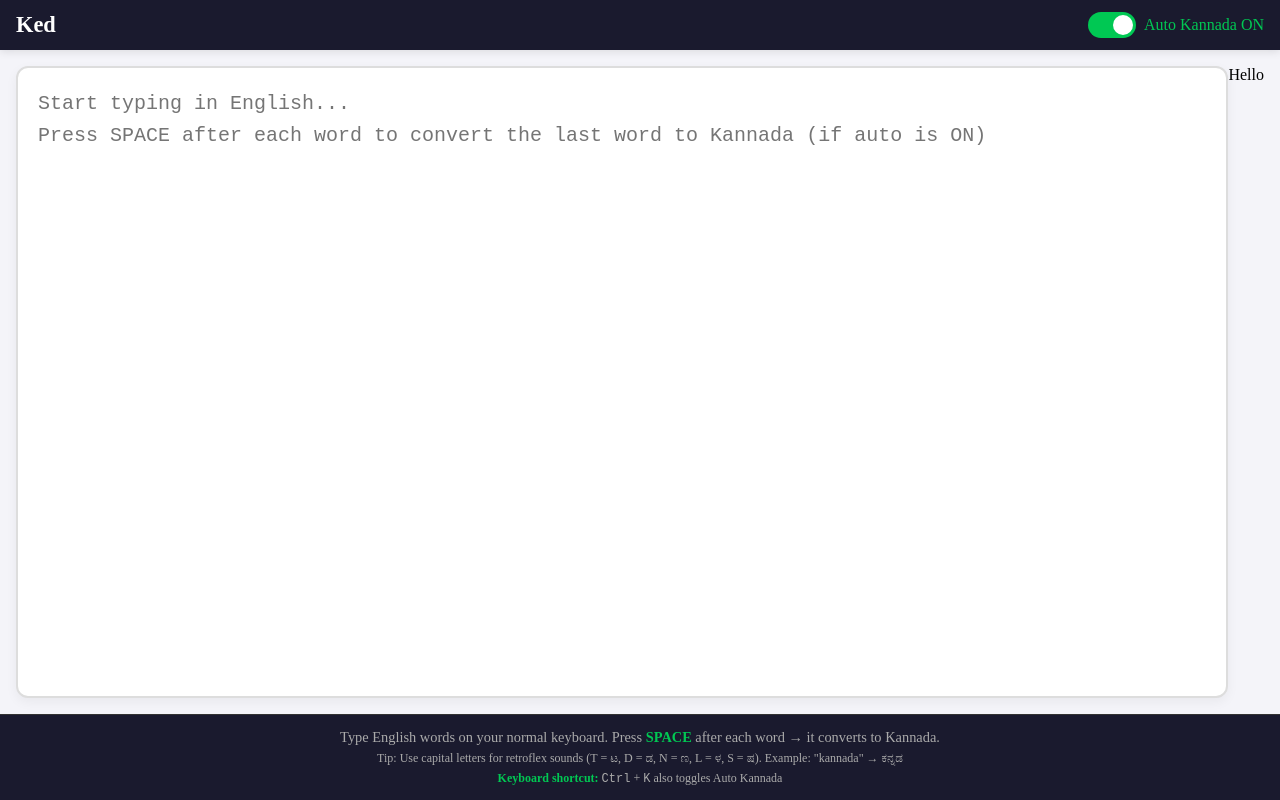
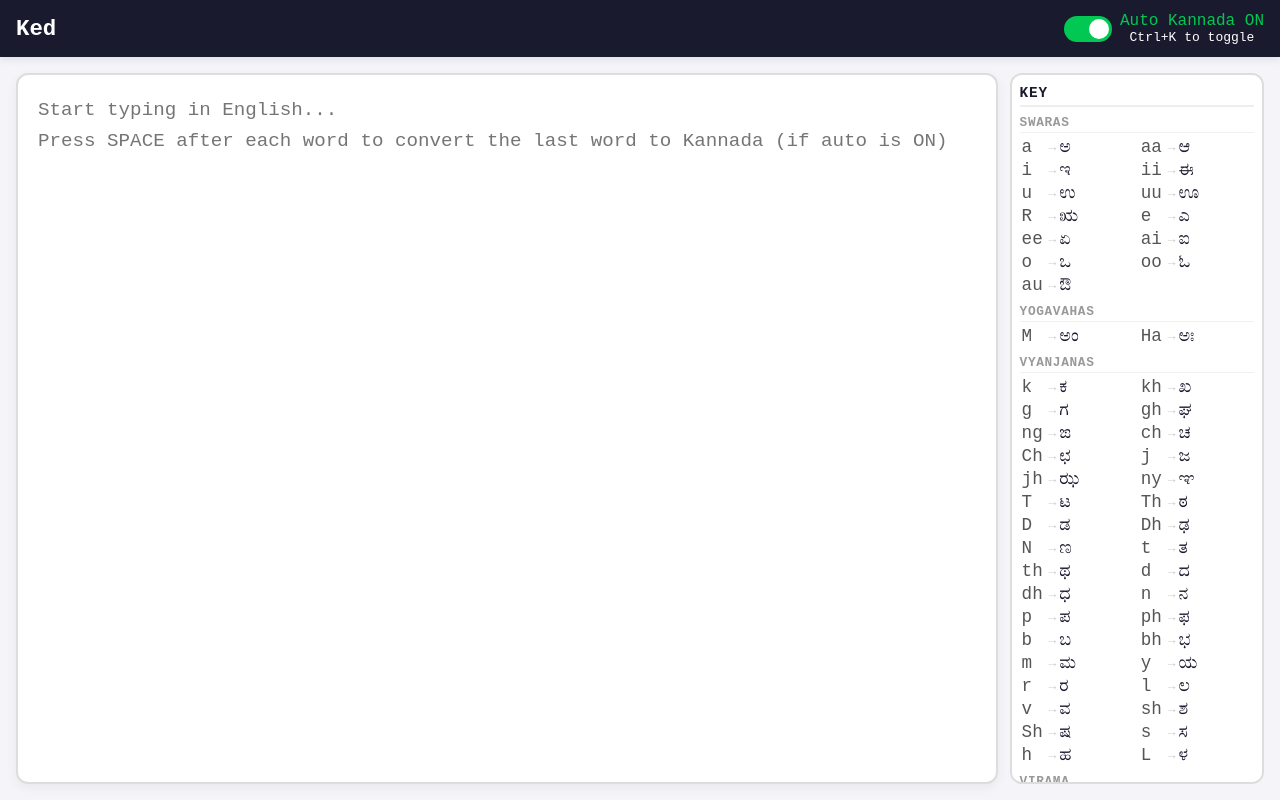
Before and after one commit to karadifilms/ked, a plain HTML site: page index.html in a window 1280 px wide. Drawn offline with Linux system fonts and the light colour scheme.

Commit message:
good for public usage, added key, cleaned up a few things

```diff
--- a/index.html
+++ b/index.html
@@ -17,20 +17,17 @@
                     <input type="checkbox" id="auto-toggle" checked>
                     <span class="slider"></span>
                 </label>
-                <span id="toggle-label" class="toggle-label">Auto Kannada</span>
+                <div id="toggle-label-and-helper">
+                    <span id="toggle-label" class="toggle-label"></span>
+                    <div id="toggle-helper">Ctrl+K to toggle</div>
+                </div>
             </div>
         </div>
     </div>
 
     <div class="editor-container">
         <textarea id="editor" placeholder="Start typing in English...&#10;Press SPACE after each word to convert the last word to Kannada (if auto is ON)"></textarea>
-        <div id="helpbar">Hello</div>
-    </div>
-
-    <div class="footer">
-        <p>Type English words on your normal keyboard. Press <strong>SPACE</strong> after each word → it converts to Kannada.</p>
-        <p><small>Tip: Use capital letters for retroflex sounds (T = ಟ, D = ಡ, N = ಣ, L = ಳ, S = ಷ). Example: "kannada" → ಕನ್ನಡ</small></p>
-        <p><small><strong>Keyboard shortcut:</strong> <kbd>Ctrl</kbd> + <kbd>K</kbd> also toggles Auto Kannada</small></p>
+        <div id="helpbar"></div>
     </div>
 
     <script src="script.js"></script>
--- a/script.js
+++ b/script.js
@@ -1,4 +1,4 @@
-const isDebugMode = true;
+const isDebugMode = false;
 
 const consonants = {
   'k':'ಕ', 'kh':'ಖ', 'g':'ಗ', 'gh':'ಘ', 'ng':'ಙ',
@@ -141,6 +141,31 @@ function transliterateToKannada(word) {
     return convertedWord;
 }
 
+function buildKeyPanel() {
+    const panel = document.getElementById('helpbar');
+
+    function makeSection(title, entries) {
+        let html = `<div class="key-section"><h3>${title}</h3><div class="key-grid">`;
+        for (const [en, kn] of entries) {
+            html += `<div class="key-row"><span class="key-en">${en}</span><span class="key-arrow">→</span><span class="key-kn">${kn}</span></div>`;
+        }
+        html += '</div></div>';
+        return html;
+    }
+
+    const vowelEntries = Object.entries(swaragalu).map(([en, v]) => [en, v.standalone]);
+    const yogavahaEntries = Object.entries(yogavahas).map(([en, v]) => [en, v.standalone]);
+    const consonantEntries = Object.entries(consonants);
+    const viramaEntries = Object.entries(virama).map(([en, kn]) => [en, kn]);
+
+    panel.innerHTML =
+        '<h2>Key</h2>' +
+        makeSection('Swaras', vowelEntries) +
+        makeSection('Yogavahas', yogavahaEntries) +
+        makeSection('Vyanjanas', consonantEntries) +
+        makeSection('Virama', viramaEntries);
+}
+
 // Main app logic
 document.addEventListener('DOMContentLoaded', () => {
     const editor = document.getElementById('editor');
@@ -162,26 +187,21 @@ document.addEventListener('DOMContentLoaded', () => {
         updateToggleLabel();
     });
 
-    // NEW: Keyboard shortcut - Ctrl + K to toggle Auto Kannada
+    // Ctrl + K to toggle Auto Kannada
     document.addEventListener('keydown', (e) => {
         if (e.ctrlKey && e.key.toLowerCase() === 'k') {
-            e.preventDefault(); // FIXME Prevent browser default (e.g. find in some browsers)
+            // This is needed, in firefox Ctrl+K takes the cursor to the
+            // search bar as a default behaviour.
+            e.preventDefault();
 
             // Toggle the checkbox and state
             autoToggle.checked = !autoToggle.checked;
             autoConvertEnabled = autoToggle.checked;
             updateToggleLabel();
-
-            // FIXME (should this be in the css file somehow?) Optional: visual feedback (brief flash on toggle label)
-            toggleLabel.style.transition = 'transform 0.1s';
-            toggleLabel.style.transform = 'scale(1.15)';
-            setTimeout(() => {
-                toggleLabel.style.transform = 'scale(1)';
-            }, 150);
         }
     });
 
-    // Core conversion: happens ONLY on SPACE key
+    // Core conversion: happens on SPACE key
     editor.addEventListener('keyup', (e) => {
         if (!autoConvertEnabled) return;
         if (e.key !== ' ') return;
@@ -221,6 +241,7 @@ document.addEventListener('DOMContentLoaded', () => {
         editor.selectionEnd = newCursorPosition;
     });
 
-    // Initial label update
+    // Initial setup
     updateToggleLabel();
+    buildKeyPanel();
 });
--- a/styles.css
+++ b/styles.css
@@ -11,6 +11,7 @@ body {
     flex-direction: column;
     overflow: hidden;
     touch-action: manipulation;
+    font-family: monospace;
 }
 
 .header {
@@ -28,7 +29,6 @@ body {
 
 h1 {
     font-size: 1.4rem;
-    font-weight: 600;
 }
 
 .controls {
@@ -42,6 +42,13 @@ h1 {
     display: flex;
     align-items: center;
     gap: 8px;
+}
+
+#toggle-label-and-helper {
+    display: flex;
+    flex-direction: column;
+    justify-content: center;
+    align-items: center;
 }
 
 .switch {
@@ -122,15 +129,15 @@ select {
     flex: 1;
     padding: 16px;
     display: flex;
+    gap: 12px;
     min-height: 0;
 }
 
 #editor {
-    flex: 1;
-    width: 100%;
+    flex: 4;
     height: 100%;
     padding: 20px;
-    font-size: 1.25rem;
+    font-size: 1.20rem;
     line-height: 1.6;
     border: 2px solid #ddd;
     border-radius: 12px;
@@ -138,13 +145,71 @@ select {
     outline: none;
     background: white;
     box-shadow: 0 4px 12px rgba(0, 0, 0, 0.05);
-    /* transition: font-family 0.2s ease; */
     overflow-y: auto;
 }
 
-#editor:focus {
-    border-color: #00c853;
-    box-shadow: 0 0 0 4px rgba(0, 200, 83, 0.15);
+#helpbar {
+    flex: 1;
+    overflow-y: auto;
+    background: white;
+    border: 2px solid #ddd;
+    border-radius: 12px;
+    padding: 10px 8px;
+    min-height: 0;
+}
+
+#helpbar h2 {
+    font-size: 0.9rem;
+    text-transform: uppercase;
+    letter-spacing: 0.06em;
+    color: #1a1a2e;
+    margin-bottom: 8px;
+    padding-bottom: 4px;
+    border-bottom: 2px solid #eee;
+}
+
+.key-section {
+    margin-bottom: 8px;
+}
+
+.key-section h3 {
+    font-size: 0.8rem;
+    text-transform: uppercase;
+    letter-spacing: 0.05em;
+    color: #999;
+    margin-bottom: 3px;
+    padding-bottom: 2px;
+    border-bottom: 1px solid #f0f0f0;
+}
+
+.key-grid {
+    display: grid;
+    grid-template-columns: 1fr 1fr;
+    gap: 1px 4px;
+}
+
+.key-row {
+    display: flex;
+    align-items: center;
+    gap: 3px;
+    padding: 1px 2px;
+}
+
+.key-en {
+    color: #555;
+    font-size: 1.1rem;
+    min-width: 24px;
+}
+
+.key-arrow {
+    color: #ccc;
+    font-size: 0.8rem;
+}
+
+.key-kn {
+    color: #1a1a2e;
+    font-size: 1.1rem;
+    font-weight: 500;
 }
 
 .footer {
@@ -161,6 +226,7 @@ select {
     color: #00c853;
 }
 
+/* FIXME: is this needed? it doesn't even work on mobile phones. */
 @media (max-width: 600px) {
     .header {
         padding: 10px 12px;
```
Also changed, not shown: 1 other file.
